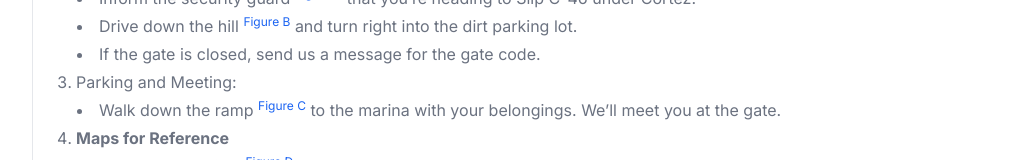
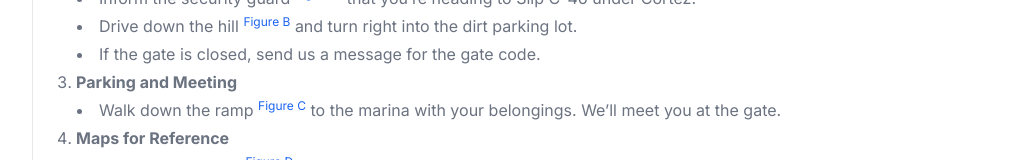
Before and after one commit to danicarcortez/sir-harris-cortez, a Next.js app: page / in a window 1280 px wide. Shown: the part 1670-1830 px from the top of the page, without its empty margins (0-1023 px from the left). Built offline with nearby package versions, Linux system fonts and the light colour scheme.

Commit message:
small updates

```diff
--- a/app/page.tsx
+++ b/app/page.tsx
@@ -90,7 +90,7 @@ export default function Home() {
               <TimelineBody>
                 <List>
                   <ListItem>
-                    <strong>Life Jackets</strong>: Coast Guard-approved, one per person. We have extras available; just let us know what you need!
+                    <strong>Life Jackets</strong> Coast Guard-approved, one per person. We have extras available; just let us know what you need!
                   </ListItem>
                   <List nested>
                     <ListItem>[0-30 lbs] Infant Life Jacket with crotch strap (3 extras)</ListItem>
@@ -179,7 +179,9 @@ export default function Home() {
                     </ListItem>
                     <ListItem>If the gate is closed, send us a message for the gate code.</ListItem>
                   </List>
-                  <ListItem>Parking and Meeting:</ListItem>
+                  <ListItem>
+                    <strong>Parking and Meeting</strong>
+                  </ListItem>
                   <List nested>
                     <ListItem>
                       {' '}
```
